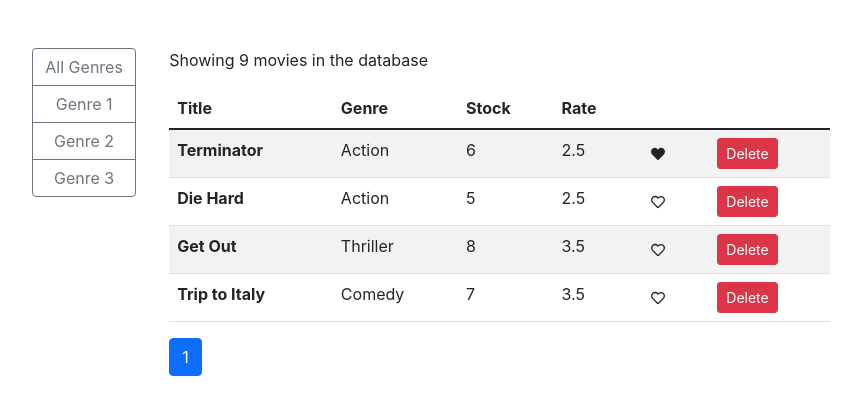
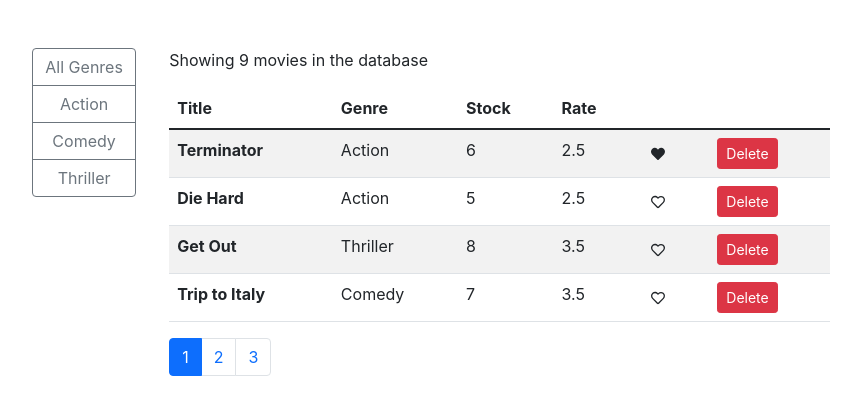
Before and after one commit to christopher-adolphe/learning-react, a React (Create React App) app in the folder vidly-app/: page / in a window 1280 px wide. Shown: the top 414 px of the page, without its empty margins (209-1070 px from the left). Built offline with nearby package versions, Linux system fonts and the light colour scheme; the HTML template or start-up script is replaced by a standard one.

Commit message:
Added filter component

```diff
--- a/vidly-app/src/components/common/filter.jsx
+++ b/vidly-app/src/components/common/filter.jsx
@@ -1,16 +1,22 @@
-import React, { Component } from 'react';
+import React from 'react';
 
-class Filter extends Component {
-  render() {
-    return (
-      <div className="btn-group-vertical" role="group" aria-label="Filter movies by genre">
-        <button type="button" className="btn btn-outline-secondary">All Genres</button>
-        <button type="button" className="btn btn-outline-secondary">Genre 1</button>
-        <button type="button" className="btn btn-outline-secondary">Genre 2</button>
-        <button type="button" className="btn btn-outline-secondary">Genre 3</button>
-      </div>
-    );
+const Filter = (props) => {
+  const { genres, currentFilter, onFilterChange } = props;
+
+  const setFilterActive = (genre) => {
+    return currentFilter === genre ? 'active' : '';
   }
+
+  return (
+    <div className="btn-group-vertical" role="group" aria-label="Filter movies by genre">
+      <button type="button" className="btn btn-outline-secondary" onClick={ () => onFilterChange('') }>All Genres</button>
+      {
+        genres.map(genre => (
+          <button key={ genre._id } type="button" className={ `btn btn-outline-secondary ${setFilterActive(genre.name)}` } onClick={ () => onFilterChange(genre.name) }>{ genre.name }</button>
+        ))
+      }
+    </div>
+  );;
 }
 
 export default Filter;
--- a/vidly-app/src/components/common/pagination.jsx
+++ b/vidly-app/src/components/common/pagination.jsx
@@ -16,7 +16,7 @@ const Pagination = (props) => {
 
   const pages = _.range(1, pageCount + 1);
 
-  const isPageActive = (page) => {
+  const setPageActive = (page) => {
     return currentPage === page ? 'active' : '';
   };
 
@@ -25,7 +25,7 @@ const Pagination = (props) => {
       <ul className="pagination">
         {
           pages.map(page => (
-            <li className={ `page-item ${isPageActive(page)}` } key={ `page-${page}` }><a className="page-link" onClick={ () => onPageChange(page) }>{ page }</a></li>
+            <li className={ `page-item ${setPageActive(page)}` } key={ `page-${page}` }><a className="page-link" onClick={ () => onPageChange(page) }>{ page }</a></li>
           ))
         }
       </ul>
--- a/vidly-app/src/components/movies.jsx
+++ b/vidly-app/src/components/movies.jsx
@@ -3,17 +3,20 @@ import Like from './common/like';
 import Filter from './common/filter';
 import Pagination from './common/pagination';
 import { getMovies, deleteMovie } from '../services/fakeMovieService';
+import { getGenres } from '../services/fakeGenreService';
 import { paginate } from '../utils/paginate';
 
 class Movies extends Component {
   state = {
     movies: [],
+    genres: [],
     currentPage: 1,
+    currentFilter: '',
     pageSize: 4
   }
 
   componentDidMount() {
-    this.setState({ movies: getMovies() });
+    this.setState({ movies: getMovies(), genres: getGenres() });
   }
 
   handleLike = (movie) => {
@@ -26,7 +29,7 @@ class Movies extends Component {
   }
 
   displayMovies() {
-    const { movies, currentPage, pageSize } = this.state;
+    const { movies, genres, currentPage, currentFilter, pageSize } = this.state;
     const count = movies.length;
     const paginatedMovies = paginate(movies, currentPage, pageSize);
 
@@ -35,7 +38,7 @@ class Movies extends Component {
           <div className="container">
             <div className="row">
               <div className="col-lg-2">
-                <Filter />
+                <Filter genres={ genres } currentFilter= { currentFilter } onFilterChange={ this.handleFilterChange } />
               </div>
               <div className="col-lg-10">
                 <p>Showing { `${count} ${count > 1 ? `movies` : `movie`} ` } in the database</p>
@@ -67,7 +70,7 @@ class Movies extends Component {
                   </tbody>
                 </table>
 
-                <Pagination itemCount="{ count }" currentPage={ currentPage } pageSize={ pageSize } onPageChange={ this.handlePageChange } />
+                <Pagination itemCount={ count } currentPage={ currentPage } pageSize={ pageSize } onPageChange={ this.handlePageChange } />
               </div>
             </div>
           </div>
@@ -87,6 +90,14 @@ class Movies extends Component {
     this.setState({ currentPage: page });
   }
 
+  handleFilterChange = (genre) => {
+    let { movies } = this.state;
+
+    movies = movies.filter(movie => movie.genre.name === genre);
+
+    this.setState({ currentFilter: genre, movies });
+  }
+
   render() {
     return this.displayMovies();
   }
```
